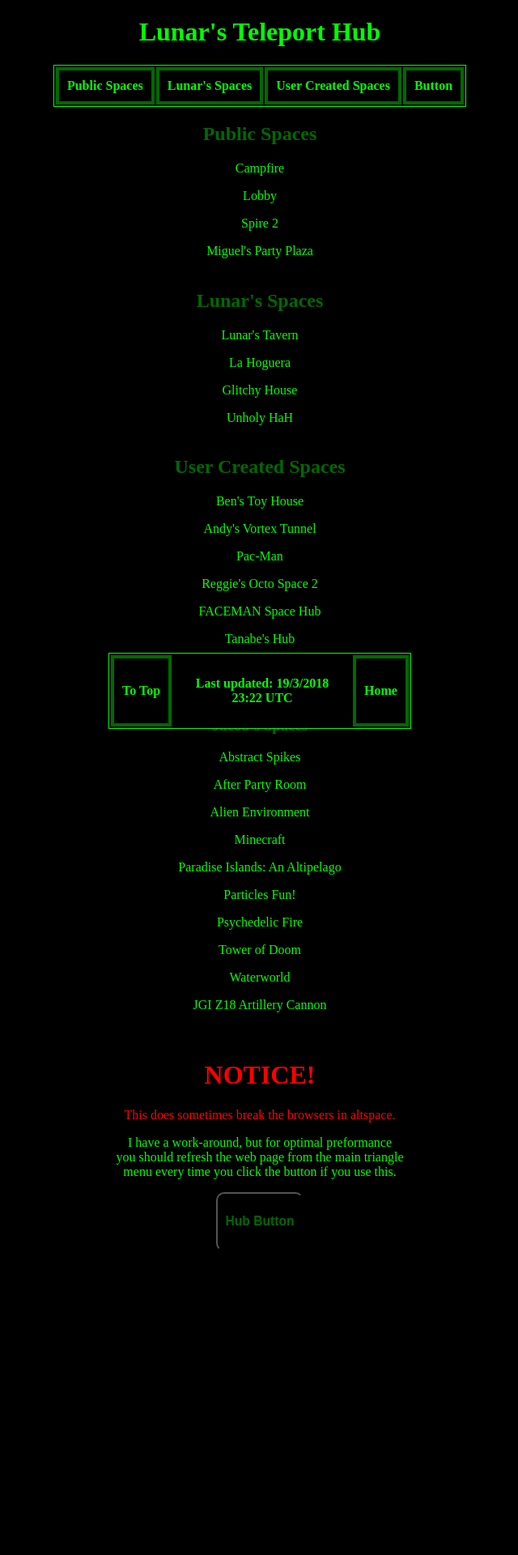
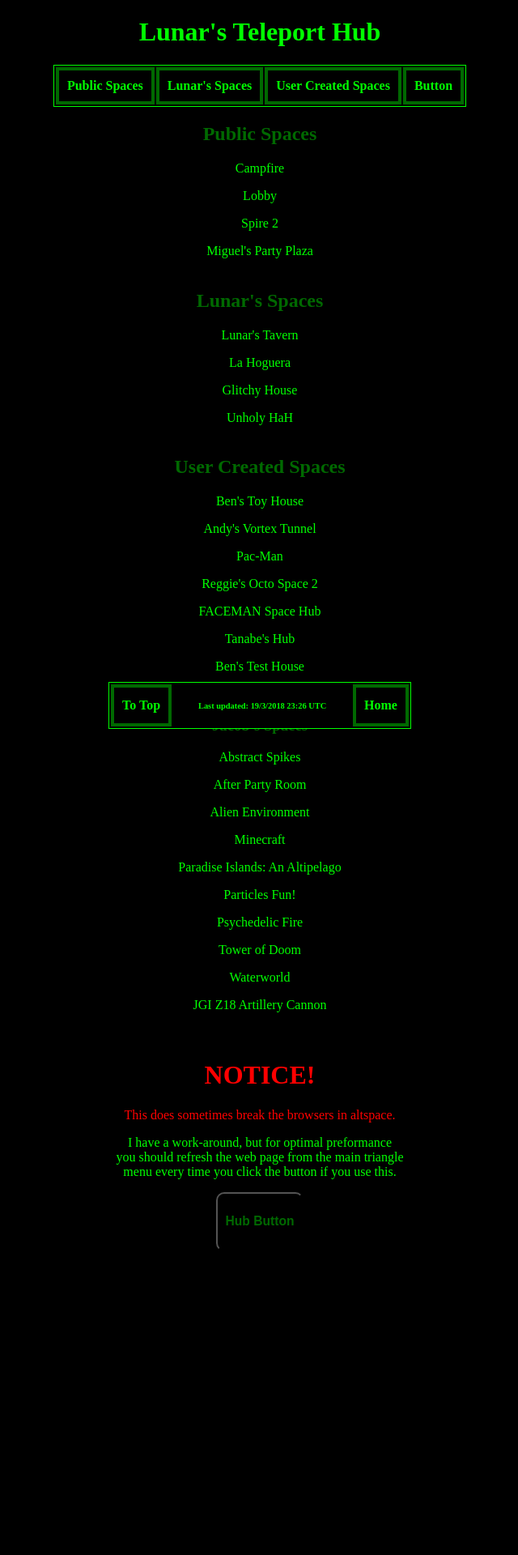
Before and after one commit to LunarTiger/AltspaceVR, a Jekyll site: the page teleportHub/index.html, which Jekyll copies as it is, in a window 1280 px wide. Shown: the top 1920 px of the page at 81% size, without its empty margins (319-959 px from the left). Built offline with Jekyll 4.4.1, drawn with Linux system fonts in a browser that asks for light colours.

Commit message:
Update index.html

```diff
--- a/teleportHub/index.html
+++ b/teleportHub/index.html
@@ -77,7 +77,7 @@
 		<table>
 			<tr>
 				<th><a href='#top'>To Top</a></th>
-				<th style='width: 200px;border: 0px;'><p>Last updated: 19/3/2018 23:22 UTC</p></th>
+				<th style='width: 200px;border: 0px;'><p style="font-size:65%;">Last updated: 19/3/2018 23:26 UTC</p></th>
 				<th><a href="https://lunartiger.github.io/">Home</a></th>
 			</tr>
 		</table>
```
